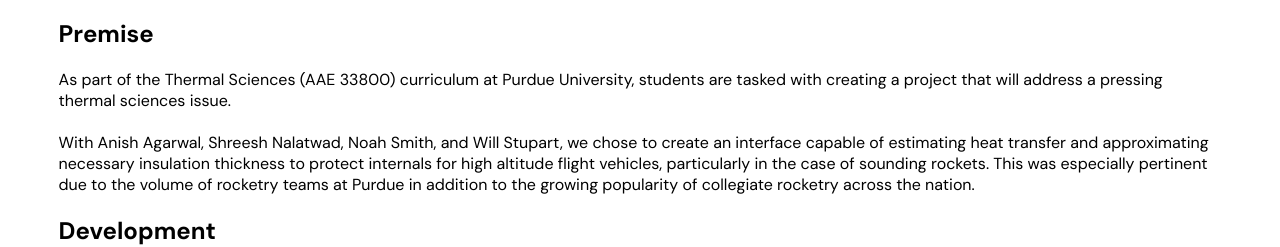
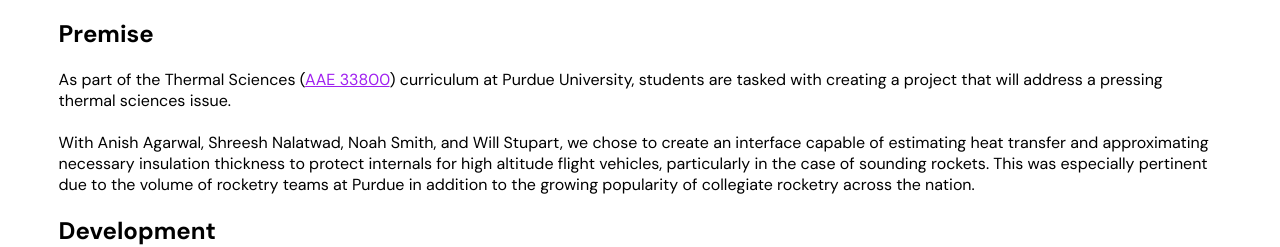
Before and after one commit to Iogician/website, a plain HTML site: page projects/heattransfer.html in a window 1280 px wide. Shown: the part 264-511 px from the top of the page. Drawn offline with Linux system fonts and the light colour scheme.

Commit message:
Update heattransfer.html

```diff
--- a/projects/heattransfer.html
+++ b/projects/heattransfer.html
@@ -15,7 +15,7 @@
 <a href="highaltitude_heattransfer.zip" target="_blank"><button class="btn"><i class="fa fa-download"></i> MATLAB Script</button></a>
 <h2>Premise</h2>
 <p>
-   As part of the Thermal Sciences (AAE 33800) curriculum at Purdue University,
+   As part of the Thermal Sciences (<a href="https://catalog.purdue.edu/preview_course_nopop.php?catoid=7&coid=50179" target="_blank">AAE 33800</a>) curriculum at Purdue University,
    students are tasked with creating a project that will address a pressing
    thermal sciences issue.<br><br>
    With Anish Agarwal, Shreesh Nalatwad, Noah Smith, and Will Stupart,
```
